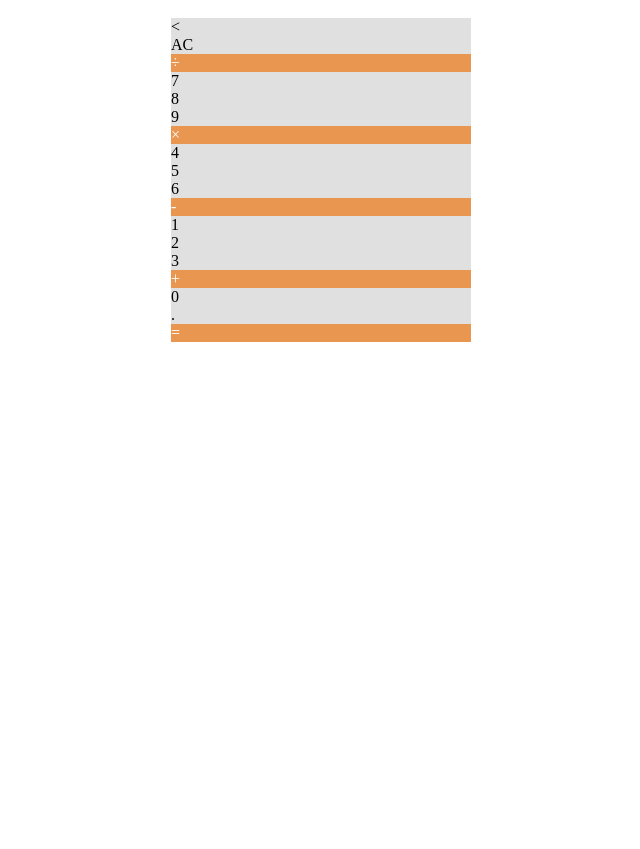
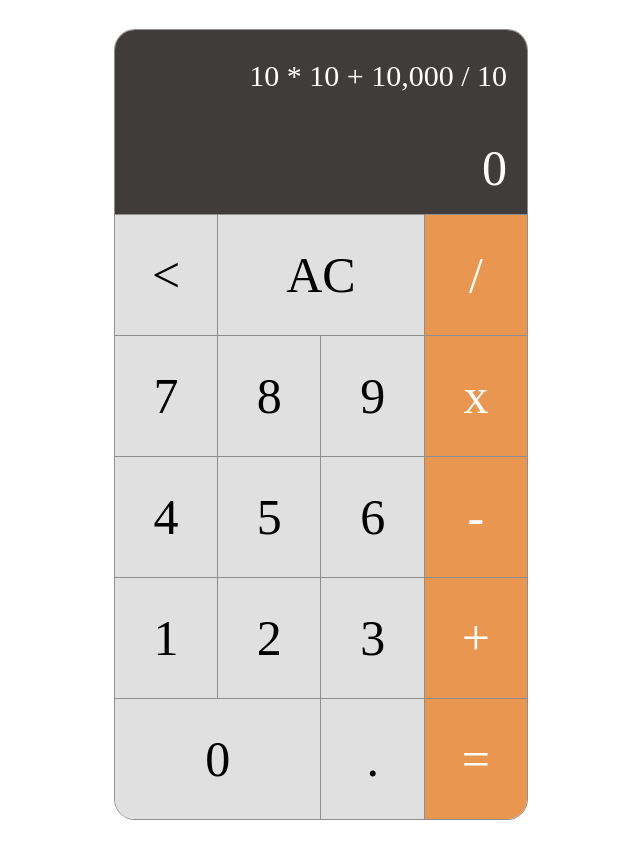
Before and after one commit to weggle-plus/javascript-calculator, a website: page index.html in a window 1280 px wide. Shown: the whole page, without its empty margins (319-959 px from the left). Before the commit the page ends 800 px from the top, so only its background shows below. Drawn offline with Linux system fonts and the light colour scheme.

Commit message:
feat: html, css 수정 보완

```diff
--- a/index.html
+++ b/index.html
@@ -7,7 +7,7 @@
     <title>계산기</title>
 </head>
 <body>
-    <section class="calculator">
+    <section class="calculator" style="display: none">
         <div class="display">
             <div class="formula"></div>
             <div class="result"></div>
@@ -38,6 +38,56 @@
             <div class="btn equals" data-value="=">=</div>
         </div>
     </section>
+
+    <section class="calculator">
+        <table>
+            <thead class="display">
+                <tr>
+                    <td colspan="4" class="formula" style="border-radius: 20px 20px 0 0;">10 * 10 + 10,000 / 10</td>
+                </tr>
+                <tr>
+                    <td colspan="4" class="result">0</td>
+                </tr>
+            </thead>
+
+            <tbody>
+                <tr>
+                    <td class="btn"><</td>
+                    <td class="btn"colspan="2">AC</td>
+                    <td class="btn operator">/</td>
+                </tr>
+
+                <tr>
+                    <td class="btn">7</td>
+                    <td class="btn">8</td>
+                    <td class="btn">9</td>
+                    <td class="btn operator">x</td>
+                </tr>
+
+                <tr>
+                    <td class="btn">4</td>
+                    <td class="btn">5</td>
+                    <td class="btn">6</td>
+                    <td class="btn operator">-</td>
+                </tr>
+
+                <tr>
+                    <td class="btn">1</td>
+                    <td class="btn">2</td>
+                    <td class="btn">3</td>
+                    <td class="btn operator">+</td>
+                </tr>
+
+
+                <tr>
+                    <td class="btn" colspan="2" style="border-radius: 0 0 0 20px;">0</td>
+                    <td class="btn">.</td>
+                    <td class="btn operator" style="border-radius: 0 0 20px 0;">=</td>
+                </tr>
+            </tbody>
+
+        </table>
+    </section>
     <script src="app.js"></script>
 </body>
 </html>
--- a/style.css
+++ b/style.css
@@ -1,39 +1,71 @@
 /* 레이아웃 */
-body {
-    display: flex;
-    justify-content: center;
-    align-items: center;
-    background-color: #fff;
-    padding : 10px;
+*{
+    margin: 0;
+    padding: 0;
 }
 
+body {
+    background-color: #fff;
+    padding: 30px;
+}
+
+table{
+    border-collapse: collapse;
+    border-radius: 20px;
+    border-style: hidden;
+    box-shadow: 0 0 0 1px #8e8e8e;
+}
+
+
+table, tr{
+    /* border: solid 1px #8e8e8e; */
+    border-collapse: collapse;
+}
+
+tbody{text-align: center;}
+tbody tr td{ border: solid 1px #8e8e8e;}
+
 .calculator {
-    width: 300px;
-    border-radius: 20;
-    border:rgb(142, 142, 142);
+    width: 412px;
+    border-radius: 20px;
+    margin: 0 auto;
+
 }
 
 /* 디스플레이 구성 */
 .display {
     background: rgb(65, 60, 60);
     color: #fff;
+    height: 184px;
+    text-align: right;
 }
 
+.display tr{border: none !important;}
+
 .formula {
-
+    height: 50%;
+    font-size: 30px;
+    padding:  0 20px;
 }
 
 .result {
-
+    height: 50%;
+    font-size: 50px;
+    padding:  0 20px;
 }
 
 /* 버튼 구성 */
 .buttons {
     background: rgb(224, 224, 224);
+    display: grid;
 }
 
 .btn {
     color: rgb(0, 0, 0);
+    width: 103px;
+    height: 120px;
+    font-size: 50px;
+    background-color: #e0e0e0;
 }
 
 .backspace {
```
